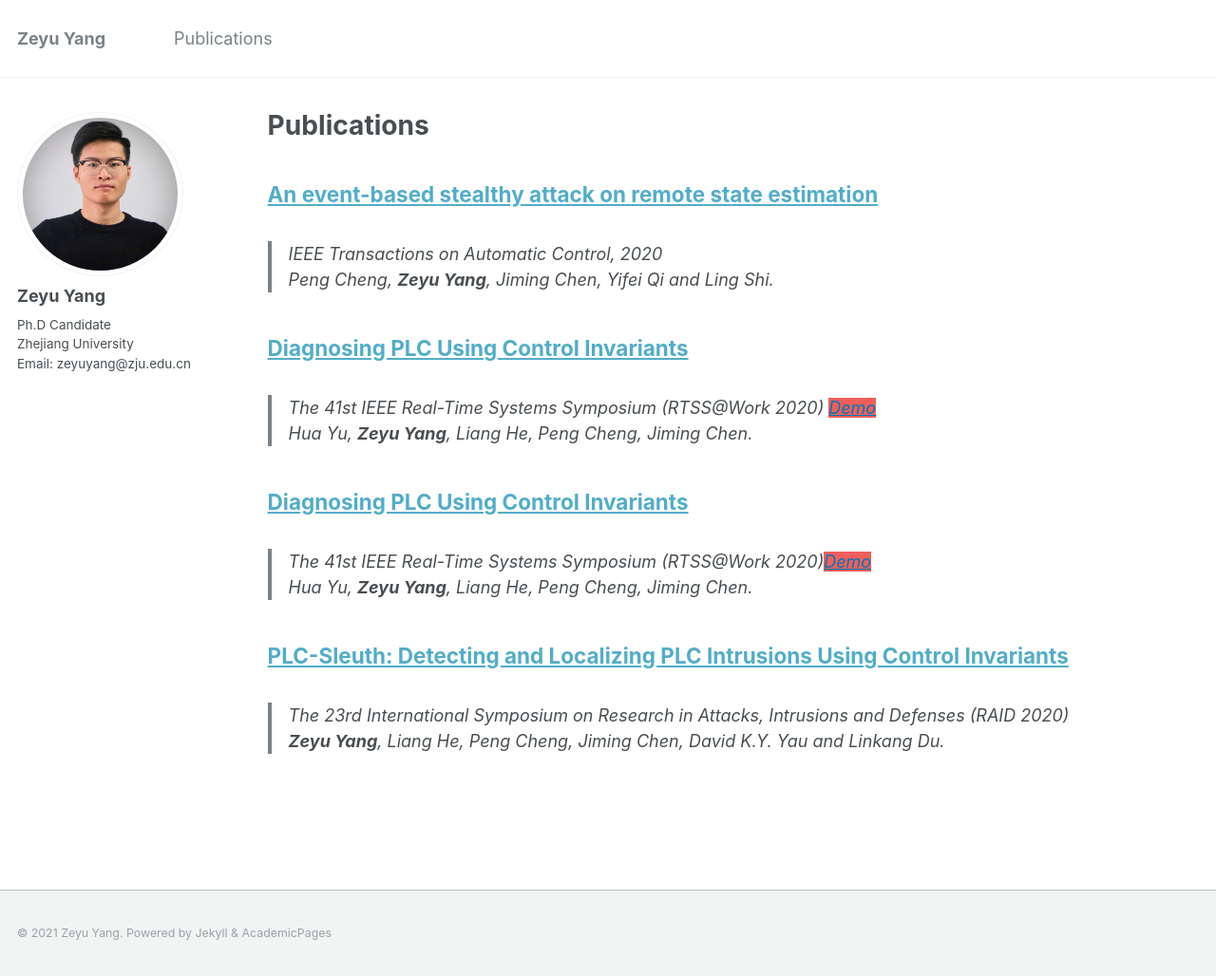
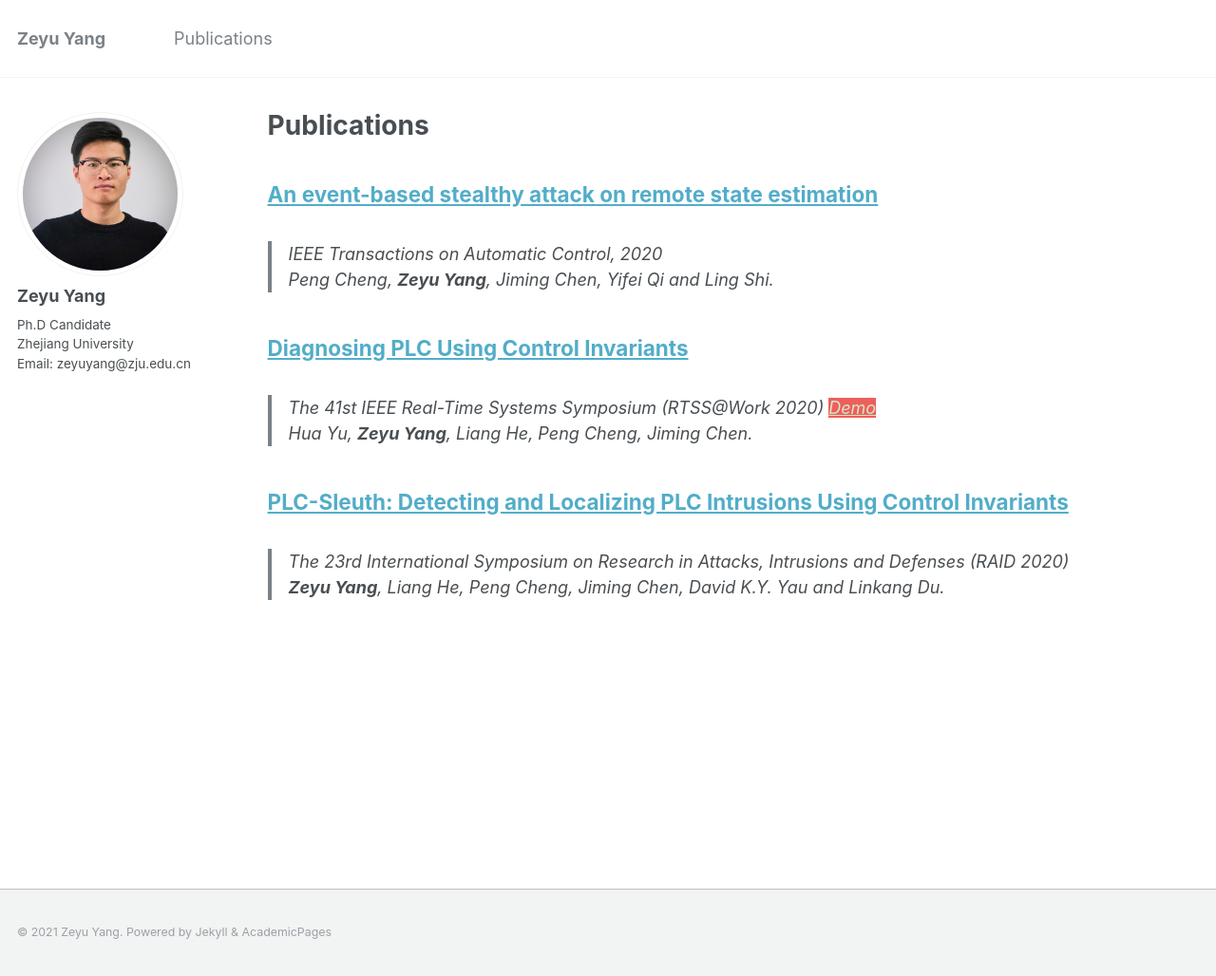
Before and after one commit to zeyuid/zeyuid.github.io, a Jekyll site: the page built from _pages/publications.md, in a window 1280 px wide and 1028 px high. Shown: the whole window at 95% size. Built offline with Jekyll 4.4.1, drawn with Linux system fonts in a browser that asks for light colours.

```diff
--- a/_publications/RTSS2020_copy.md
+++ /dev/null
@@ -1,22 +0,0 @@
----
-title: "Diagnosing PLC Using Control Invariants"
-collection: publications
-permalink: /publication/RTSS2020/
-excerpt: '> *The 41st IEEE Real-Time Systems Symposium (RTSS@Work 2020) <a href="http://2020.rtss.org/accepted-demos/" class="btn--danger" target="_blank" style="color:rgb(0, 119, 181)">Demo</a>*<br>*Hua Yu, **Zeyu Yang**, Liang He, Peng Cheng, Jiming Chen*.'
-<!-- date: 2020-12-01 -->
-venue: 'Online'
-#paperurl: ''
-#citation: ''
----
-- [Download paper](http://2020.rtss.org/accepted-demos/)
-
-Demo:
-===
-*The 41st IEEE Real-Time Systems Symposium (RTSS@Work 2020)*
-
-Authors:
-===
-*Hua Yu, **Zeyu Yang**, Liang He, Peng Cheng, Jiming Chen.*
-
-Abstract:
-===
```
Also changed, not shown: _publications/RTSS2020.md (+1 -1 lines).
